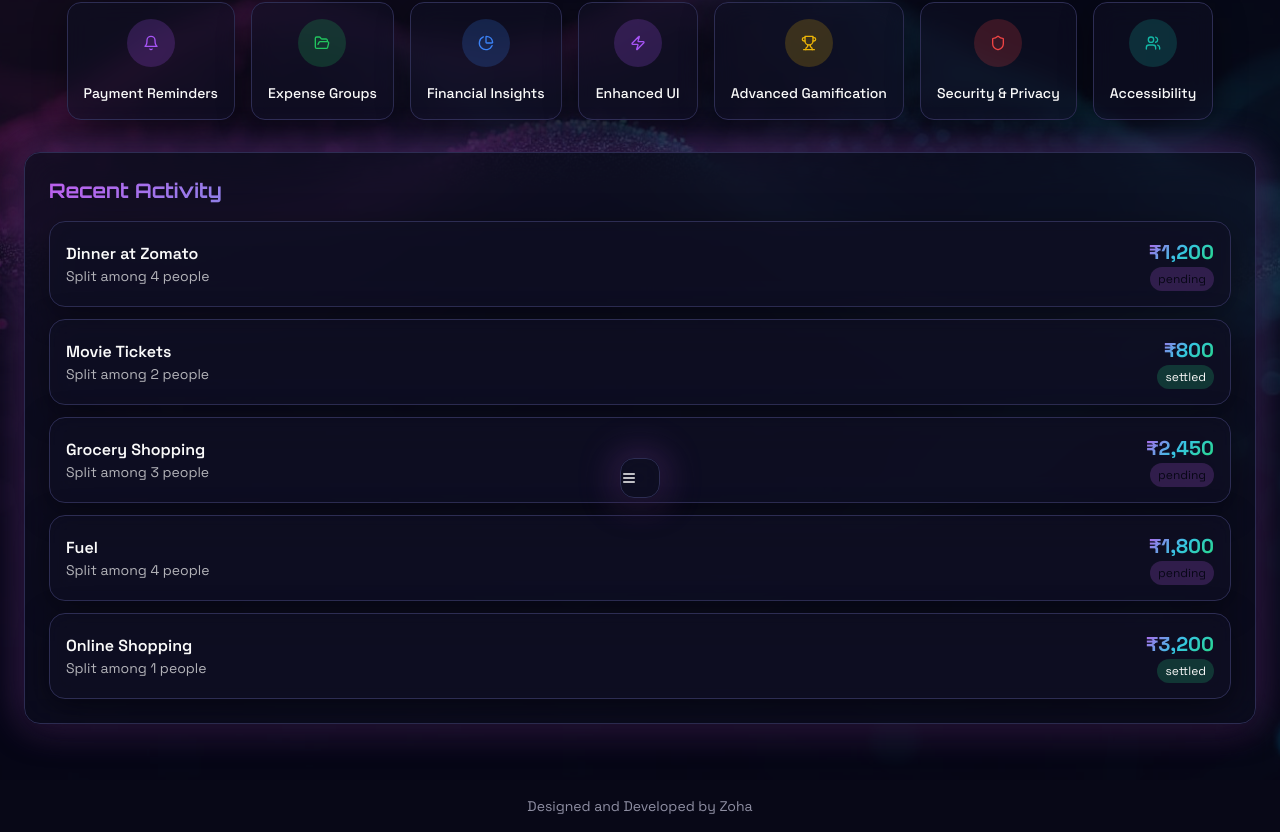
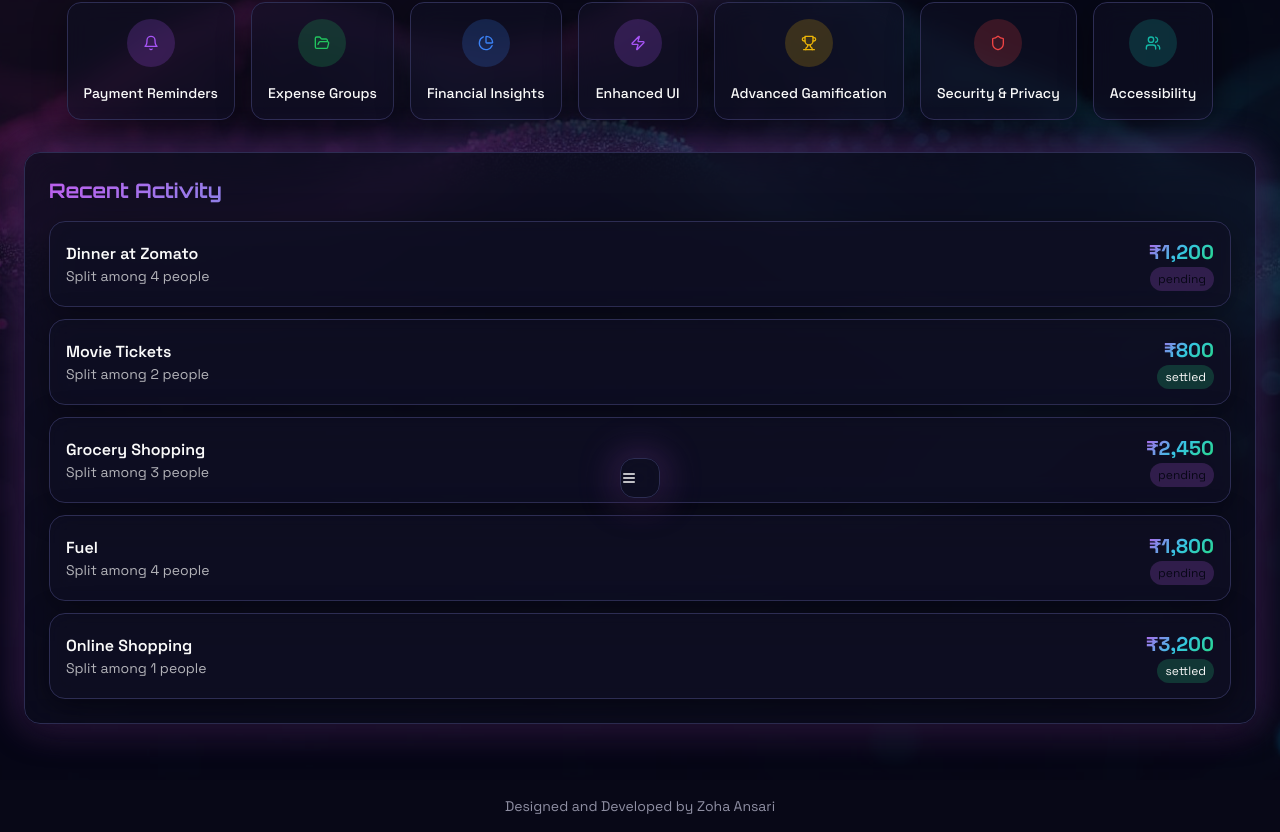
Before and after one commit to ZohaAnsari04/Splitsync, a React (Vite) app: page / in a window 1280 px wide. Shown: the part 278-1110 px from the top of the page. Built offline with nearby package versions, Linux system fonts and the light colour scheme.

Commit message:
changed footer

```diff
--- a/src/pages/Index.tsx
+++ b/src/pages/Index.tsx
@@ -572,7 +572,7 @@ const Index = () => {
           />
           {/* Footer */}
           <footer className="py-4 text-center text-sm text-muted-foreground">
-            Designed and Developed by Zoha
+            Designed and Developed by Zoha Ansari
           </footer>
         </>
       )}
```
